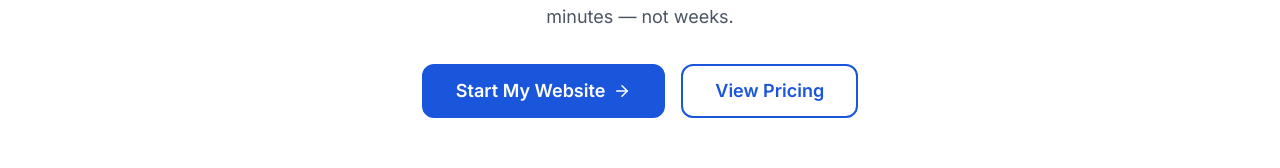
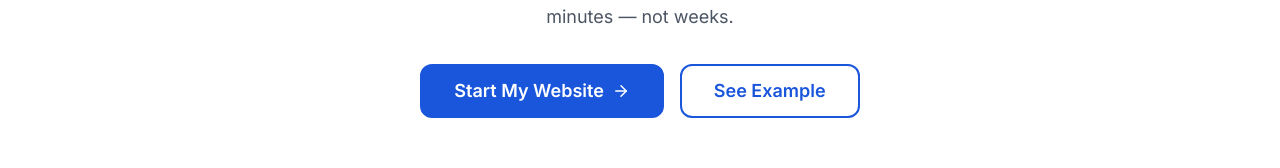
Before and after one commit to DAGarnish/proservice, a Next.js app: page / in a window 1280 px wide. Shown: the part 5149-5317 px from the top of the page. Built offline with nearby package versions, Linux system fonts and the light colour scheme.

Commit message:
Update FAQs, CTA link, and adjust founder greeting layout

```diff
--- a/app/page.tsx
+++ b/app/page.tsx
@@ -347,7 +347,7 @@ function FAQSection() {
     },
     {
       q: 'Is the $50/month really all I pay?',
-      a: 'Yes — $50/month covers your website and hosting. The only optional extras are the Google listing setup ($50 one-time) and a branded domain ($50 URL consultation and setup).',
+      a: 'Yes — $50/month covers your website and hosting. The only optional extras are the Google listing setup ($50 one-time) and extended refinement: super fancy stuff, additional pages, logo tweaking etc. $50 p/h. Most clients do not require this.',
     },
     {
       q: 'Can I cancel anytime?',
@@ -359,7 +359,7 @@ function FAQSection() {
     },
     {
       q: 'Do I need a domain name?',
-      a: 'No — we can host your site on a WEBPRO50 subdirectory for free. But if you want your own branded domain (like johnsmithhvac.com), we offer that as an add-on for $50 URL consultation and setup.',
+      a: 'No — you get a free consultation with Dave to decide the best domain for you and we take care of the rest... including the cost. If you have a domain you wish to port over, we can do that if you provide us with the technical information we need.',
     },
     {
       q: 'What\'s included in the Google listing setup?',
@@ -367,7 +367,7 @@ function FAQSection() {
     },
     {
       q: 'Can I make changes to my website later?',
-      a: 'Yes. As a paying customer, you can request updates and changes to your website at any time.',
+      a: 'Yes. All clients can request a refresh and/or update every quarter.',
     },
   ];
 
@@ -418,8 +418,8 @@ function FinalCTASection() {
           <Link href="/get-started" className="btn btn-primary btn-lg">
             Start My Website <ArrowRight size={18} />
           </Link>
-          <a href="#pricing" className="btn btn-outline btn-lg">
-            View Pricing
+          <a href="https://www.penedeswinetours.com/" target="_blank" rel="noopener noreferrer" className="btn btn-outline btn-lg">
+            See Example
           </a>
         </div>
       </div>
```
